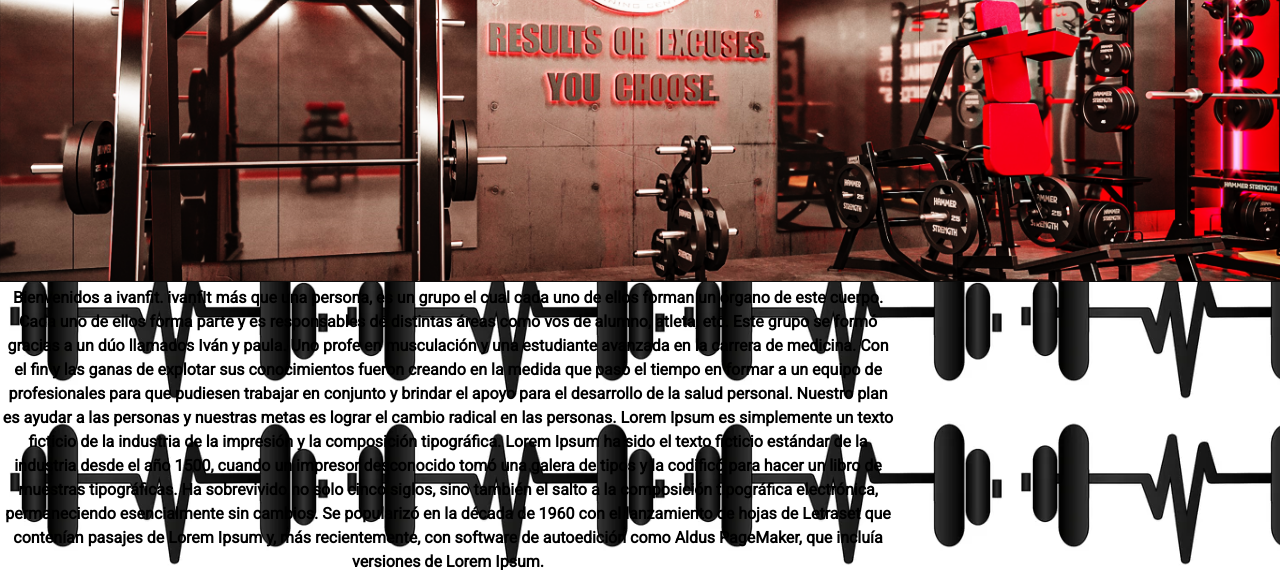
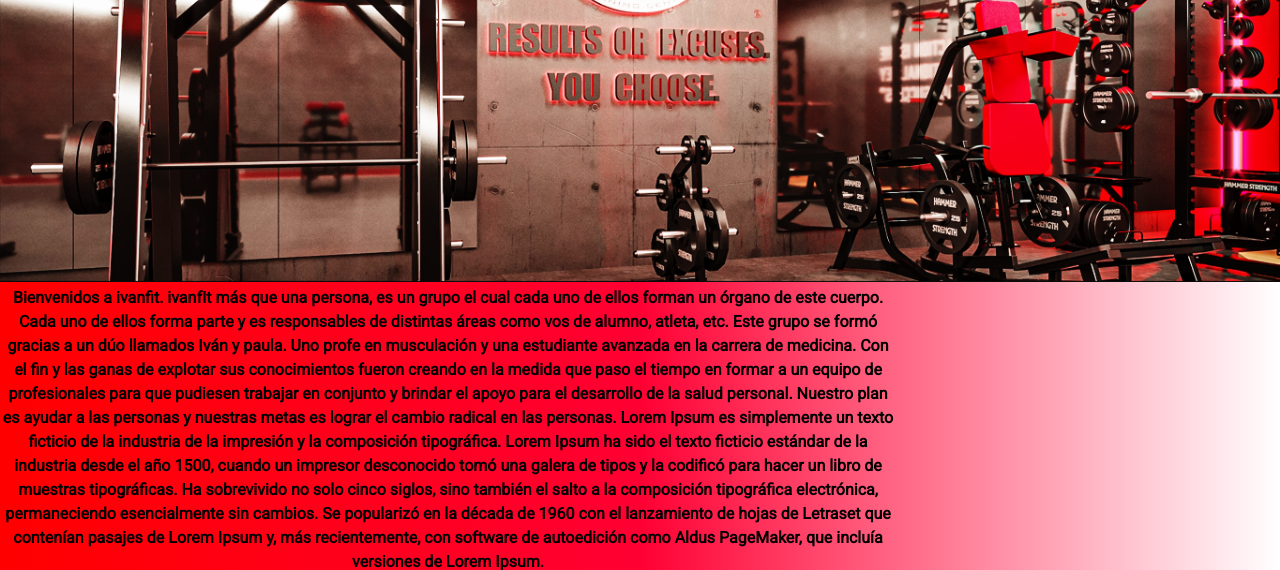
Before and after one commit to Ivanguado/IVANFIT, a plain HTML site: page paginas/Nosotros.html in a window 1280 px wide. Shown: the part 87-657 px from the top of the page. Drawn offline with Linux system fonts and the light colour scheme; files whose address does not match are found by name.

```diff
--- a/css/style.css
+++ b/css/style.css
@@ -576,6 +576,8 @@
 
 /*HTML NOSOTROS*/
 
+.color_nosotros{ background-image: linear-gradient(to right, #FF0000, #FF0033, white  ); }
+
 .tamaño_nav {
 
 }
```
Also changed, not shown: paginas/Nosotros.html (+1 -0 lines).
